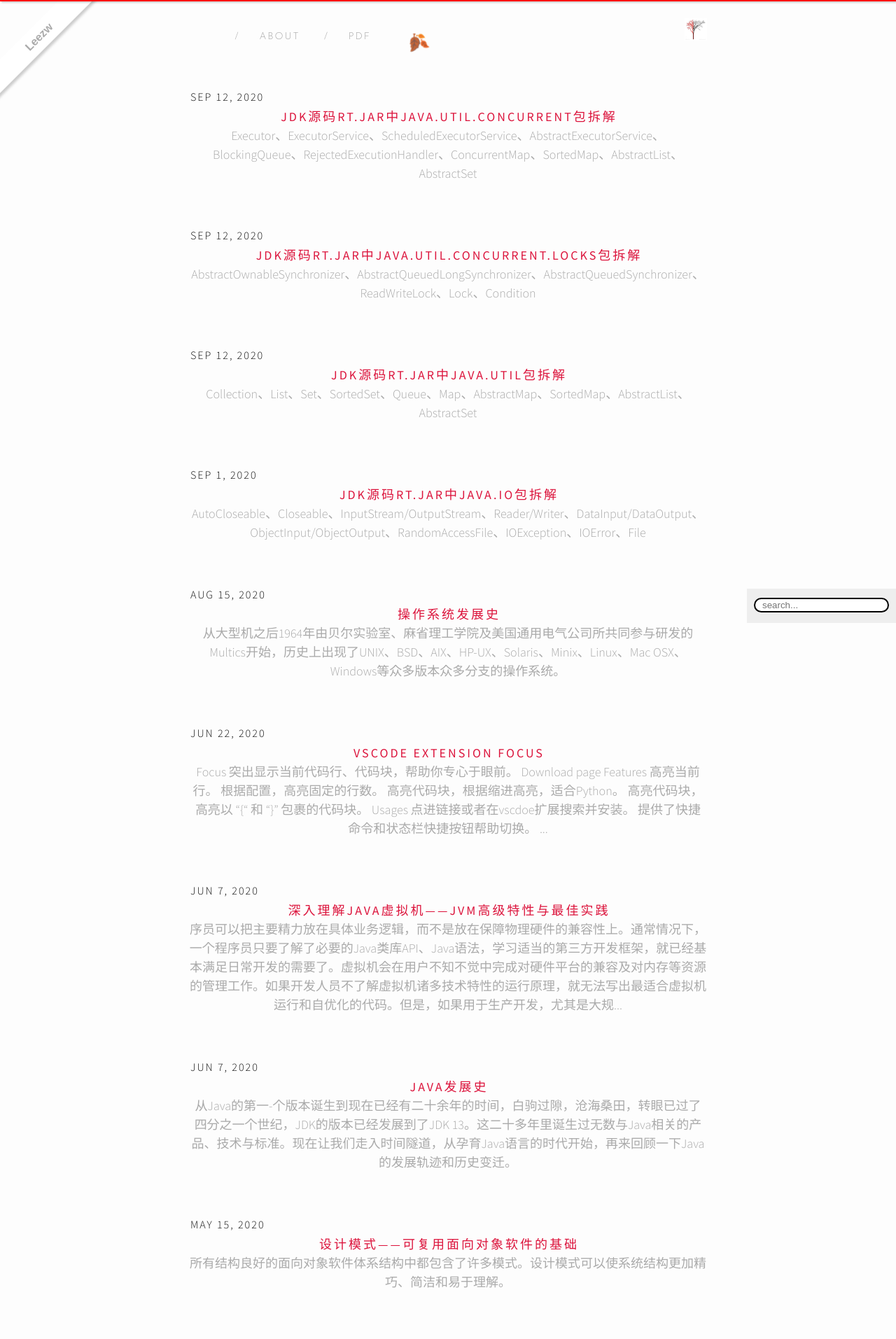
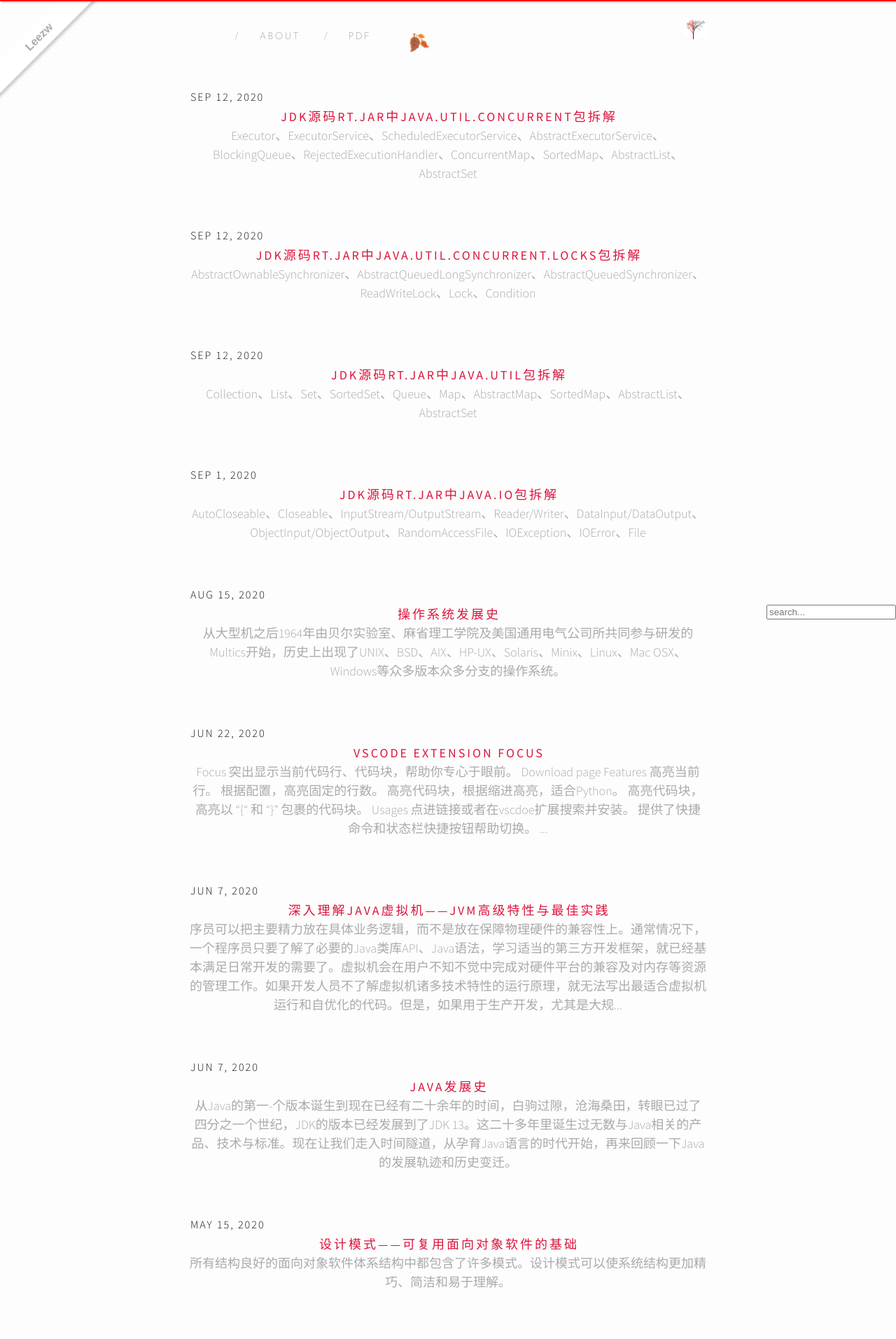
Before and after one commit to quantum-li/quantum-li.github.io, a Jekyll site: the page built from index.html, in a window 1280 px wide. Shown: the top 1913 px of the page at 70% size. Built offline with Jekyll 4.4.1, drawn with Linux system fonts in a browser that asks for light colours; nearby versions of some CDN libraries; the list of posts is cut into pages by our own code.

Commit message:
2020-09-21 21:15:04

```diff
--- a/_includes/header.html
+++ b/_includes/header.html
@@ -24,7 +24,7 @@
 </div>
 
 
-<div id="search-container" style="float:right;position: fixed;right:0px; bottom:10px; z-index:999999;background:#eeeeee;padding:10px 10px 0px 10px;">
-    <input type="text" id="search-input" placeholder="search..." style="border:2px solid;border-radius:25px;padding-left:10px !important;" >
+<div id="search-container" style="float:right;position: fixed;right:0px; bottom:0px; z-index:999999;">
+    <input type="text" id="search-input" placeholder="search..." style="" >
     <ul id="results-container" style="max-width:300px;"></ul>
 </div>
```
